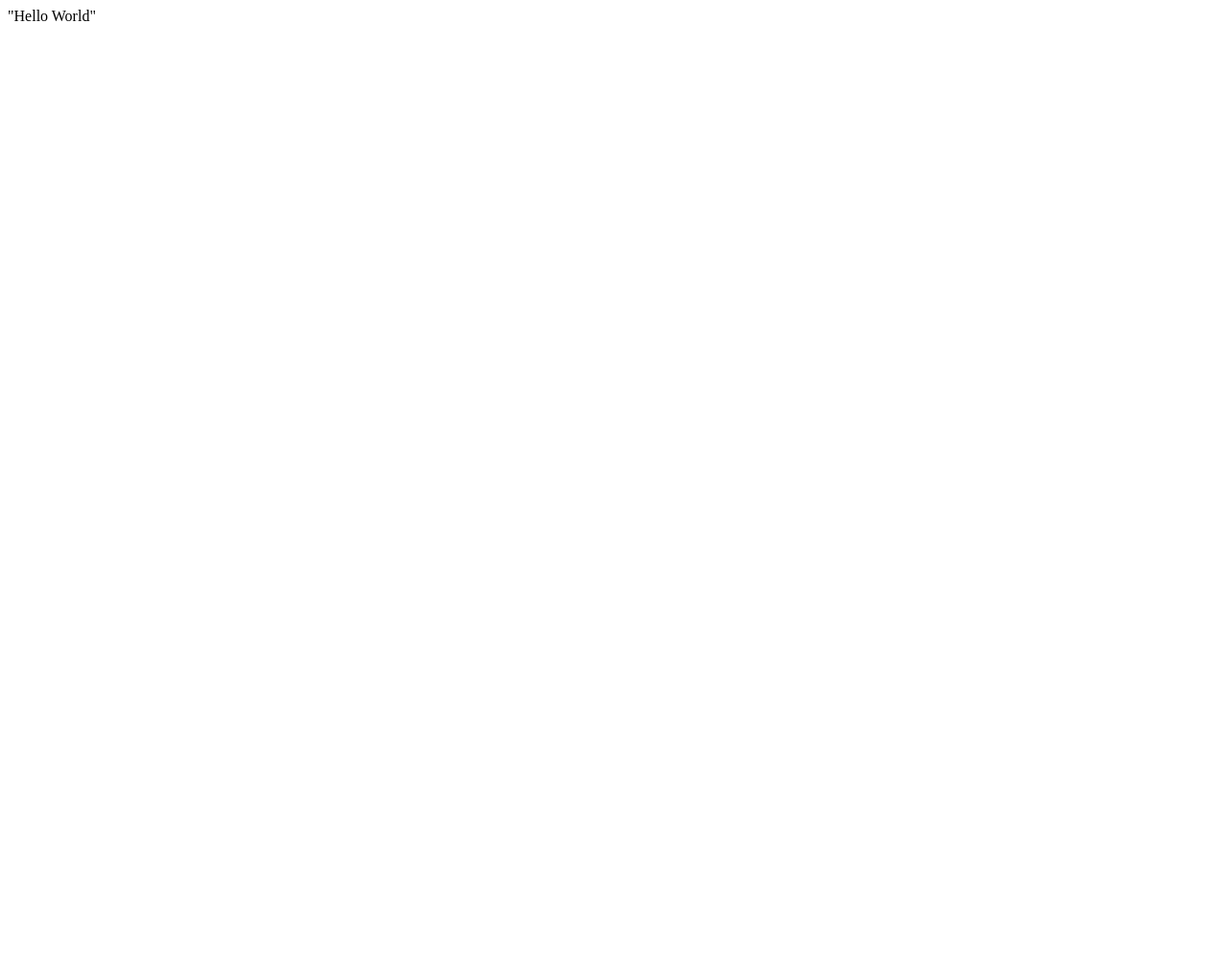
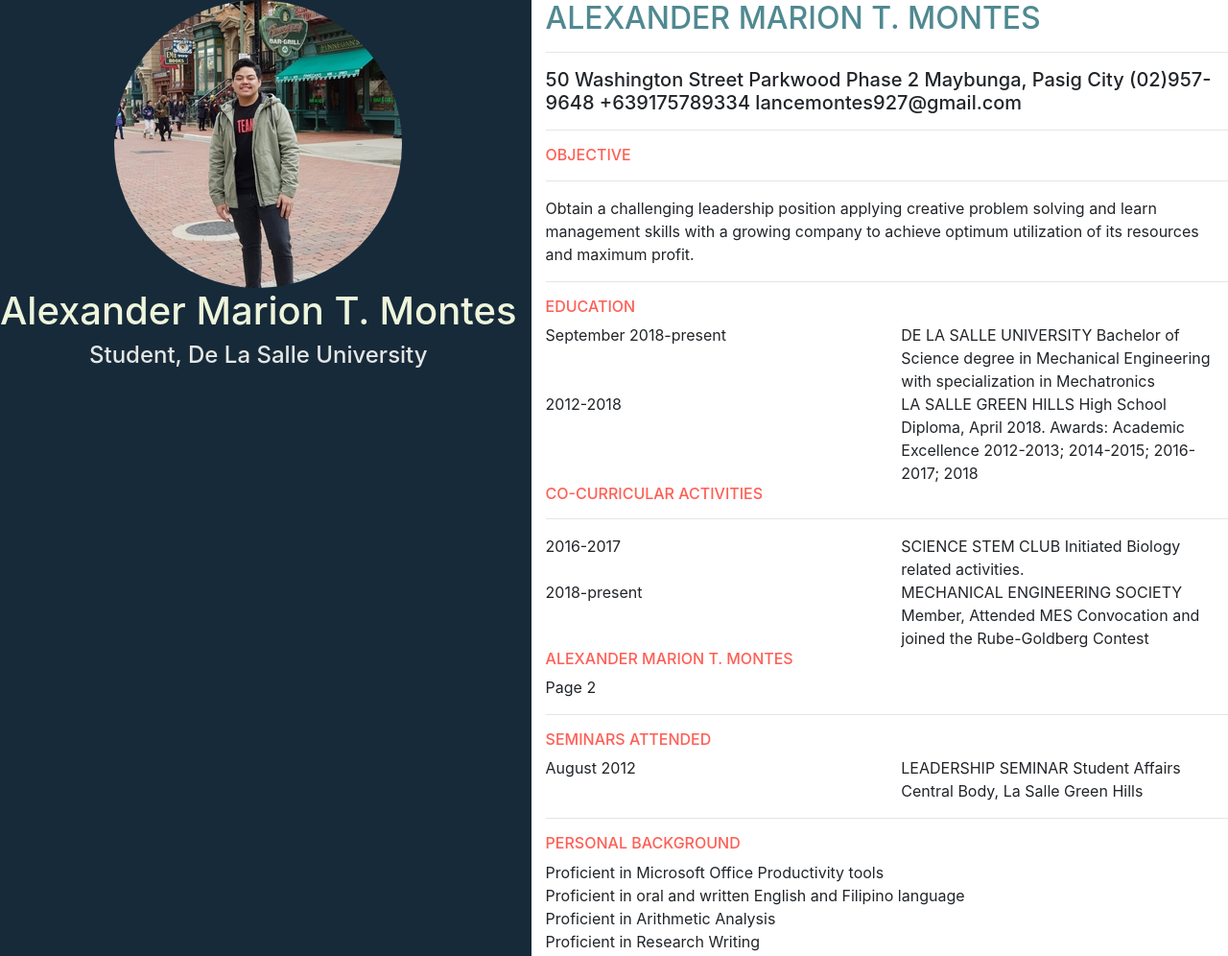
Before and after one commit to lancemontes/lancemontes.github.io, a plain HTML site: page index.html in a window 1280 px wide. Shown: the top 996 px of the page at 96% size. Before the commit the page ends 800 px from the top, so only its background shows below. Drawn offline with nearby package versions, Linux system fonts and the light colour scheme.

Commit message:
Initial commit

```diff
--- a/index.html
+++ b/index.html
@@ -1 +1,168 @@
-"Hello World"
+<html>
+
+<head>
+    <title> Alexander Marion T. Montes</title>
+    <link rel="stylesheet" href="https://maxcdn.bootstrapcdn.com/bootstrap/4.0.0/css/bootstrap.min.css" integrity="sha384-Gn5384xqQ1aoWXA+058RXPxPg6fy4IWvTNh0E263XmFcJlSAwiGgFAW/dAiS6JXm" crossorigin="anonymous">
+
+    <link rel="stylesheet" href="style.css">
+</head>
+
+<body>
+
+    <div class="row">
+        <section id="left">
+            <div id="left-col" class="col">
+
+
+                <a><img src="montes.jpg"></a>
+                <h1> Alexander Marion T. Montes</h1>
+                <h4> Student, De La Salle University</h4>
+
+            </div>
+        </section>
+
+        <div class="col">
+            <h2> ALEXANDER MARION T. MONTES</h2>
+            <hr>
+
+            <h5> 50 Washington Street Parkwood Phase 2
+                Maybunga, Pasig City
+                (02)957-9648
+                +639175789334
+                lancemontes927@gmail.com
+                <hr>
+            </h5>
+            <h6>OBJECTIVE</h6>
+            <hr>
+            <h7>Obtain a challenging leadership position applying creative problem solving and learn management skills with a growing company to achieve optimum utilization of its resources and maximum profit.</h7>
+            <hr>
+
+            <h6>EDUCATION</h6>
+
+            <H7>
+
+
+
+
+                <div class="row">
+
+                    <div class="col">
+                        September 2018-present
+
+                    </div>
+
+
+
+                    <div class="col">
+                        DE LA SALLE UNIVERSITY
+                        Bachelor of Science degree in Mechanical Engineering with specialization in Mechatronics
+                    </div>
+
+
+                </div>
+
+
+                <div class="row">
+
+                    <div class="col">
+                        2012-2018
+
+                    </div>
+
+                    <div class="col">
+                        LA SALLE GREEN HILLS
+                        High School Diploma, April 2018. Awards: Academic Excellence 2012-2013; 2014-2015; 2016-2017; 2018
+
+                    </div>
+
+                </div>
+
+
+                <h6>CO-CURRICULAR ACTIVITIES</h6>
+                <hr>
+
+                <div class="row">
+
+                        <div class="col">
+                            2016-2017
+
+                        </div>
+
+
+
+                        <div class="col">
+                            SCIENCE STEM CLUB
+                            Initiated Biology related activities.
+
+                        </div>
+
+                </div>
+
+
+                <div class="row">
+
+                    <div class="col">
+                        2018-present
+
+                    </div>
+
+                    <div class="col">
+                        MECHANICAL ENGINEERING SOCIETY
+                        Member, Attended MES Convocation and joined the Rube-Goldberg Contest
+
+
+                    </div>
+
+                </div>
+
+                <h6>ALEXANDER MARION T. MONTES</h6>
+
+                <div class="row">
+
+                    <div class="col">
+                        Page 2
+
+                    </div>
+
+                </div>
+
+                <hr>
+
+                <h6>SEMINARS ATTENDED</h6>
+
+                <div class="row">
+
+                    <div class="col">
+                        August 2012
+
+                    </div>
+
+                    <hr>
+
+
+                    <div class="col">
+                        LEADERSHIP SEMINAR
+                        Student Affairs Central Body, La Salle Green Hills
+                    </div>
+
+                </div>
+
+               <hr>
+
+                <h6>PERSONAL BACKGROUND</h6>
+
+
+
+                <div class="row">
+                <div class="col">
+                    <li> Proficient in Microsoft Office Productivity tools</li>
+                    <li> Proficient in oral and written English and Filipino language</li>
+                    <li> Proficient in Arithmetic Analysis</li>
+                    <li> Proficient in Research Writing</li>
+                    </div>
+                </div>
+            </H7>
+        </div>
+    </div>
+    </body>
+</html>
```
